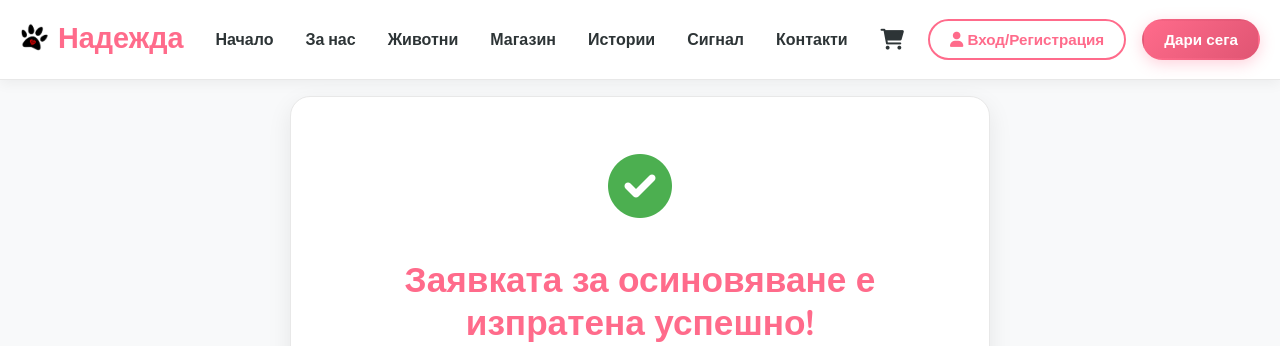
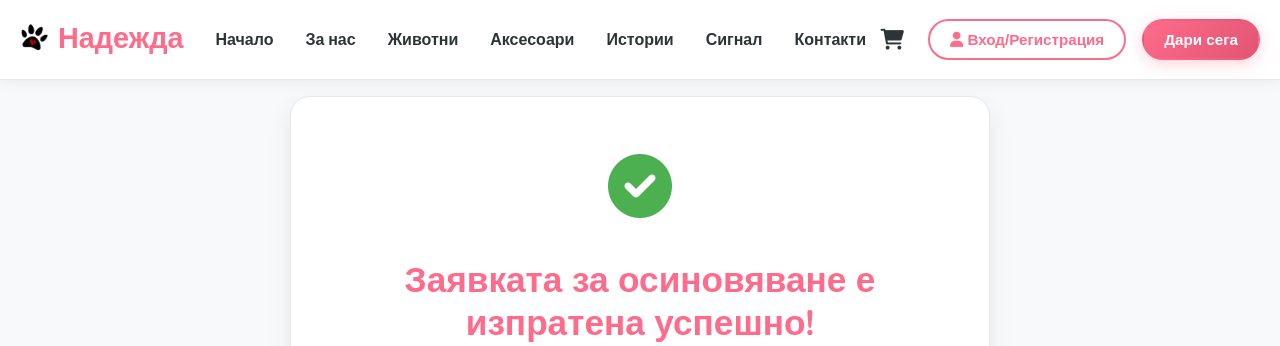
Before and after one commit to yusufkapanak132/animal_shelter, a PHP site: page /adoption_success.php in a window 1280 px wide. Shown: the top 346 px of the page. Run offline with PHP 8.4, Linux system fonts and the light colour scheme; data that the repository does not hold is empty.

Commit message:
Update adoption_success.php

```diff
--- a/adoption_success.php
+++ b/adoption_success.php
@@ -59,7 +59,7 @@ $cartCount = isset($_SESSION['cart']) ? array_sum($_SESSION['cart']) : 0;
                     <li><a href="index.php">Начало</a></li>
                     <li><a href="about.php">За нас</a></li>
                     <li><a href="animals.php">Животни</a></li>
-                    <li><a href="accessories.php">Магазин</a></li>
+                    <li><a href="accessories.php">Аксесоари</a></li>
                     <li><a href="stories.php">Истории</a></li>
                     <li><a href="signal.php">Сигнал</a></li>
                     <li><a href="contacts.php">Контакти</a></li>
```
